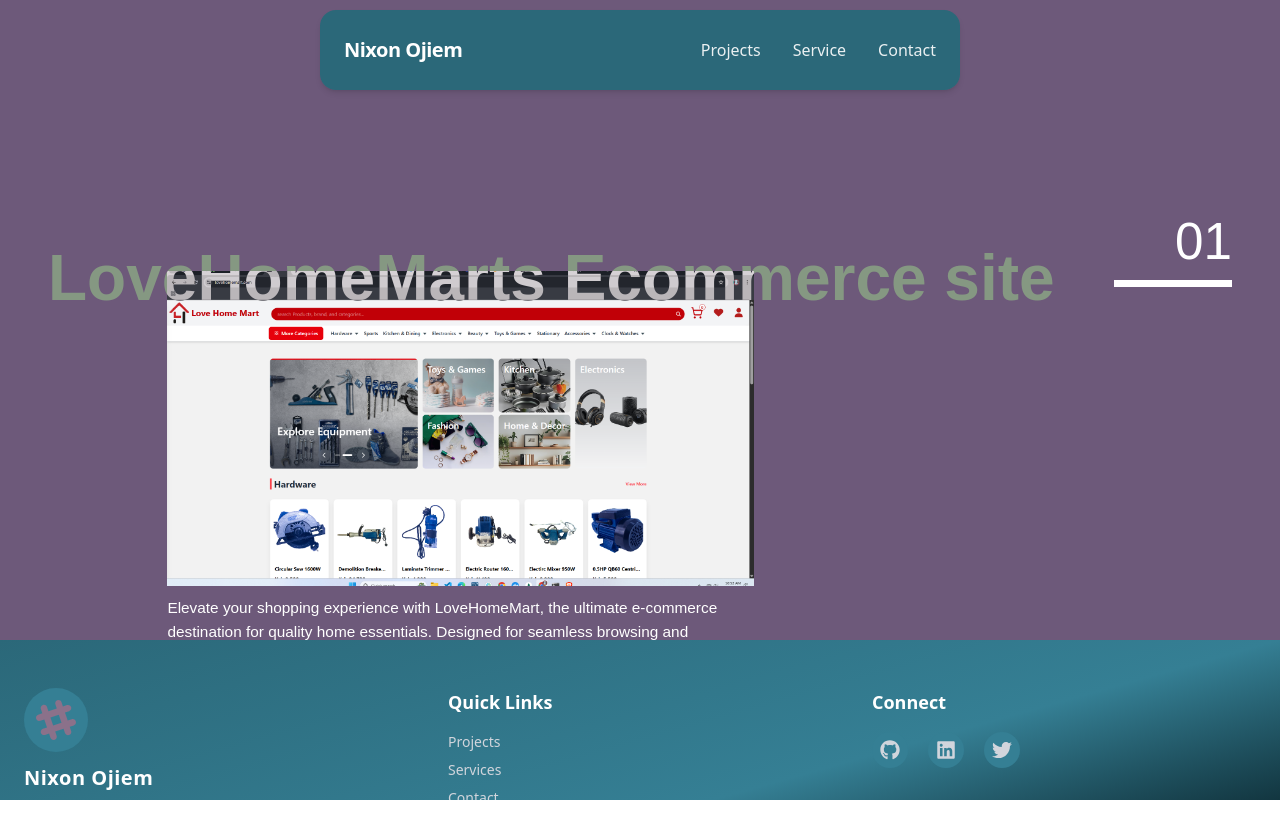
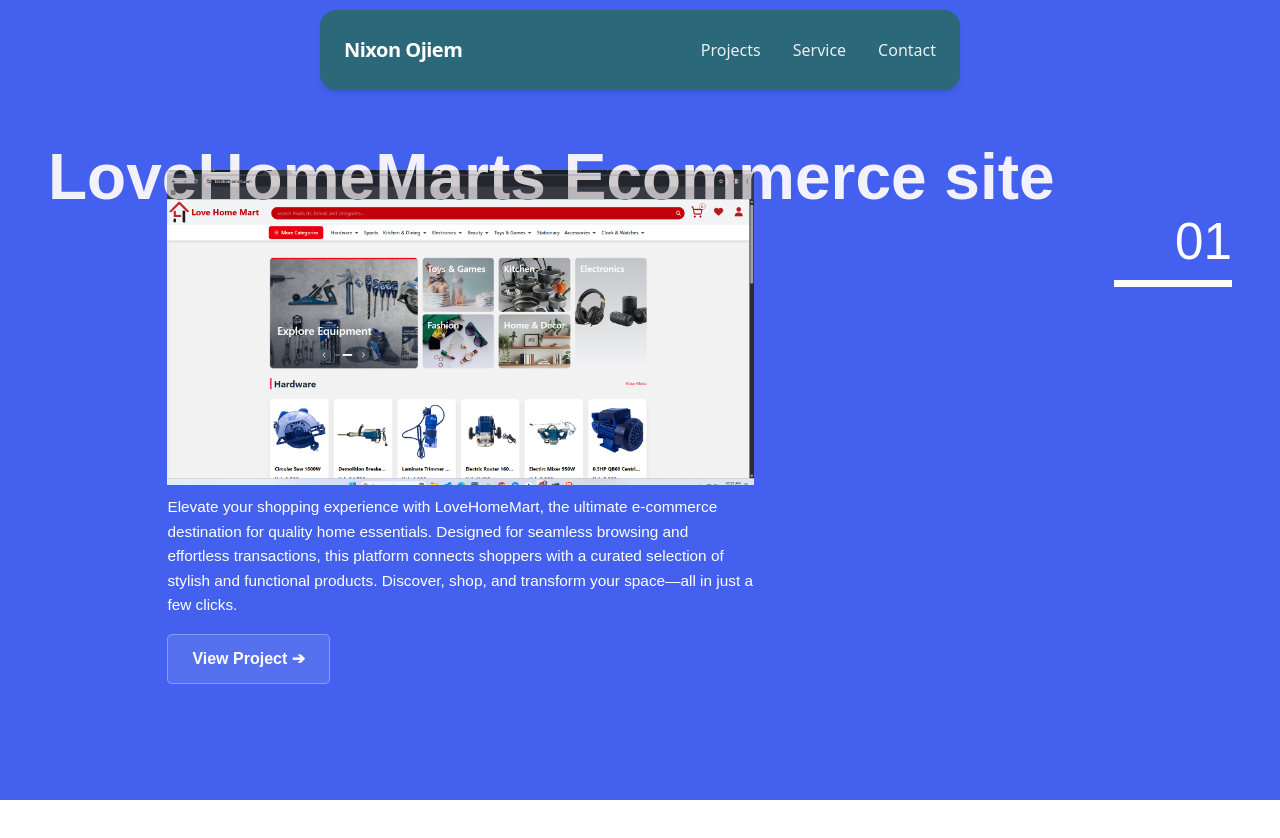
Before and after one commit to NixonOjiem/website.me, a Next.js app: page /projects in a window 1280 px wide. Shown: the top 838 px of the page. After the commit the page ends 800 px from the top, so only its background shows below. Built offline with nearby package versions, Linux system fonts and the light colour scheme.

Commit message:
changed the ui of the projects pahe

```diff
--- a/src/app/projects/page.tsx
+++ b/src/app/projects/page.tsx
@@ -2,13 +2,10 @@
 "use client";
 
 import React, { useState, useLayoutEffect, useRef } from "react";
-import HeaderComponent from "@/components/layout/HeaderComponent";
 import ProjectsComponent from "@/components/ProjectsComponent";
-import FooterLayout from "@/components/layout/FooterLayout";
 import ContactForm from "@/components/layout/ContactForm";
 import gsap from "gsap";
 import { ScrollTrigger } from "gsap/ScrollTrigger";
-import ProjectIntro from "@/components/ProjectIntro";
 
 function Page() {
   const [isContactFormOpen, setContactFormOpen] = useState(false);
@@ -63,12 +60,9 @@
 
   return (
     <div ref={main}>
-      {/* <HeaderComponent onContactClick={() => setContactFormOpen(true)} /> */}
       <main>
-        {/* <ProjectIntro /> */}
         <ProjectsComponent />
       </main>
-      <FooterLayout onContactClick={() => setContactFormOpen(true)} />
       <ContactForm
         show={isContactFormOpen}
         onClose={() => setContactFormOpen(false)}
--- a/src/components/ProjectsComponent.module.css
+++ b/src/components/ProjectsComponent.module.css
@@ -1,5 +1,5 @@
 .animationContainer {
-  height: 80vh;
+  height: 100vh;
   width: 100%;
   position: relative;
   overflow: hidden;
--- a/src/components/ProjectsComponent.tsx
+++ b/src/components/ProjectsComponent.tsx
@@ -15,13 +15,11 @@
 
   // Define background colors for the slides
   const slideColors = [
-    "#6d597a",
-    "#355070",
-    "#b56576",
-    "#9a8c98",
-    "#4a4e69",
-    "#eaac8b",
-    "#6d6875",
+    "bg-gradient-to-br from-teal-600 to-blue-700",
+    "bg-gradient-to-br from-pink-600 to-red-600",
+    "bg-gradient-to-br from-purple-600 to-indigo-700",
+    "bg-gradient-to-br from-green-600 to-teal-700",
+    "bg-gradient-to-br from-yellow-600 to-orange-600",
   ];
 
   useEffect(() => {
```
